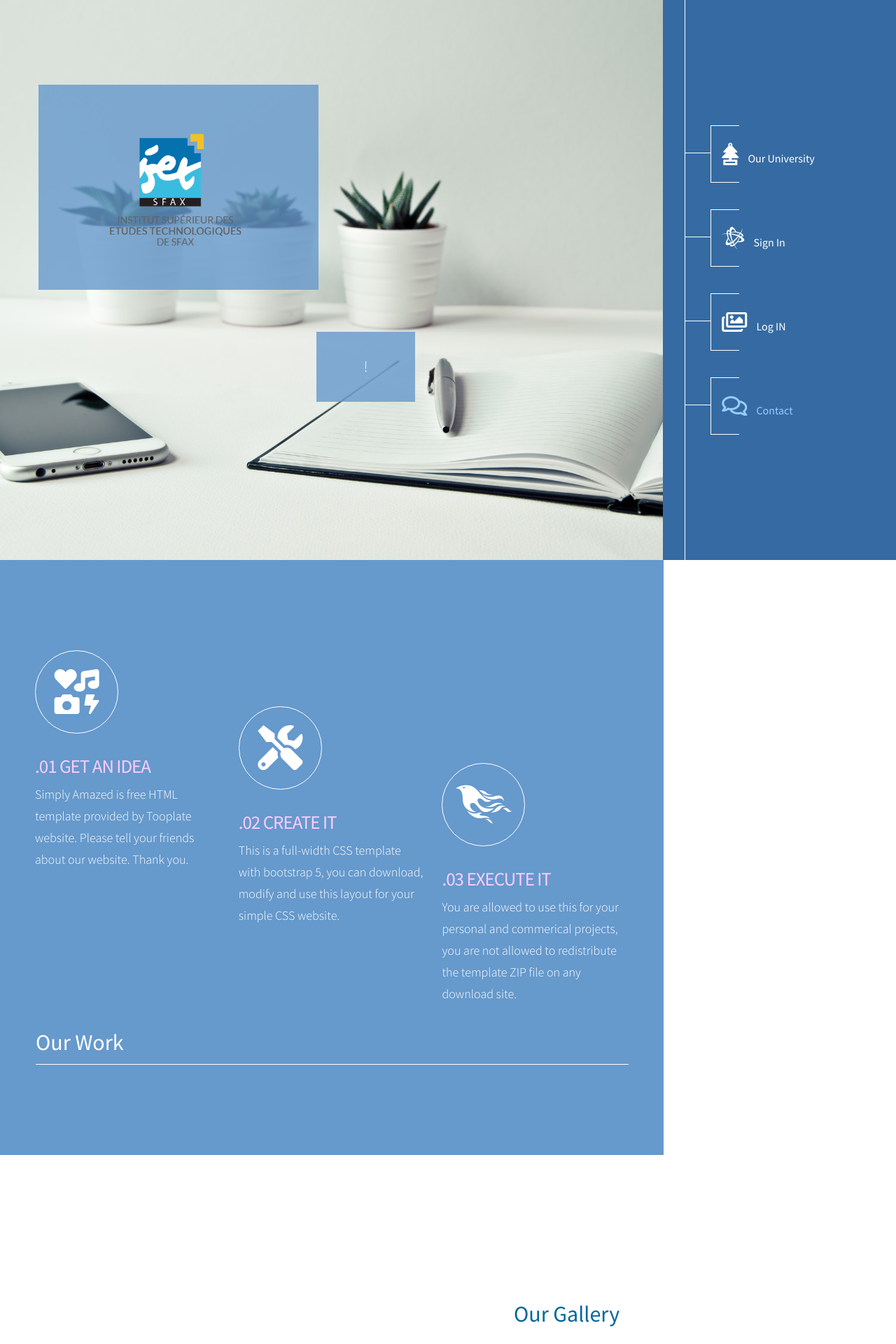
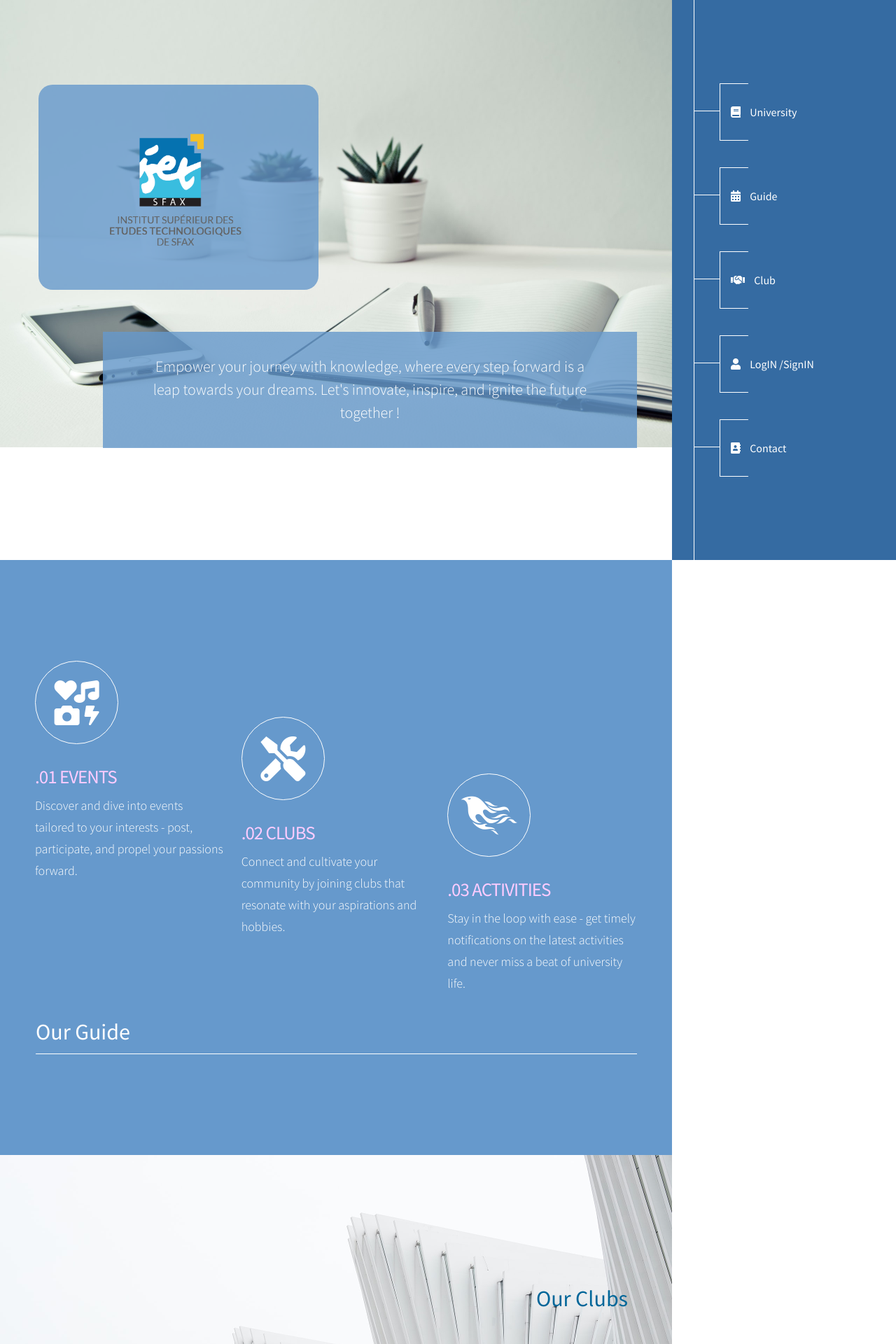
Before and after one commit to Yasmingargouri/myProjectDjango, a Django app: page / in a window 1280 px wide. Shown: the top 1920 px of the page at 70% size. Run offline with Django 5.2, Linux system fonts and the light colour scheme; some libraries are stand-ins or nearby versions.

Commit message:
nav bar done

```diff
--- a/Main/templates/Main.html
+++ b/Main/templates/Main.html
@@ -21,21 +21,25 @@
 
 <body>
     <div id="outer">
-        <header class="header order-last" id="tm-header">
-            <nav class="navbar">
+        <header class="header order-last" id="tm-header" style="width: 25%;">
+            <nav class="navbar" >
                 <div class="collapse navbar-collapse single-page-nav">
                     <ul class="navbar-nav">
                         <li class="nav-item">
-                            <a class="nav-link" href="#section-1"><span class="icn"><i class="fas fa-2x fa-air-freshener"></i></span> Our University</a>
+                            <a class="nav-link" href="#section-1"><span class="icn"><i class="fas fa-book"></i></span> University</a>
                         </li>
                         <li class="nav-item">
-                            <a class="nav-link" href="/signin"><span class="icn"><i class="fab fa-2x fa-battle-net"></i></span> Sign In</a>
+                            <a class="nav-link" href="#section-2"><span class="icn"><i class="fas fa-calendar-alt"></i></span> Guide</a>
                         </li>
                         <li class="nav-item">
-                            <a class="nav-link" href="/login"><span class="icn"><i class="far fa-2x fa-images"></i></span> Log IN</a>
+                            <a class="nav-link" href="#section-3"><span class="icn"><i class="fas fa-handshake"></i></span> Club</a>
                         </li>
                         <li class="nav-item">
-                            <a class="nav-link" href="#section-4"><span class="icn"><i class="far fa-2x fa-comments"></i></span> Contact</a>
+                            <a class="nav-link" href="/login"><span class="icn"><i class="fas fa-user"></i></span> LogIN /  </a><br>
+                            <a class="nav-link" href="/signin">SignIN</a>
+                        </li>
+                        <li class="nav-item">
+                            <a class="nav-link" href="#section-4"><span class="icn"><i class="fas fa-address-book"></i></span> Contact</a>
                         </li>
                     </ul>
                 </div>
@@ -50,14 +54,17 @@
             </span>
         </button>
 
-        <main id="content-box" class="order-first">
-            <div class="banner-section section parallax-window" data-parallax="scroll" data-image-src="{%static 'img/section-1-bg.jpg' %}" id="section-1">
+        <main id="content-box" class="order-first" style="width: 75%;">
+            <div style="background-repeat: no-repeat ;background-image: url('{% static 'img/section-1-bg.jpg' %}'); background-size:100%;">
+
+            <div class="banner-section section parallax-window"  data-parallax="scroll"  id="section-1">
                 <div class="container">
                     <div class="item">
-                        <div class="bg-blue-transparent logo-fa"><span></span> <img width="70%" src="{%static 'img/logo.png' %}"/></div>
-                        <div class="bg-blue-transparent simple"><p> !</p></div>
+                        <div class="bg-blue-transparent logo-fa"style="border-radius:20px;"><span></span> <img width="70%" src="{%static 'img/logo.png' %}"/></div>
+                        <div class="bg-blue-transparent simple"><p>Empower your journey with knowledge, where every step forward is a leap towards your dreams. Let's innovate, inspire, and ignite the future together !</p></div>
                     </div>
                 </div>
+            </div>
             </div>
 
             <section class="work-section section" id="section-2">
@@ -66,39 +73,42 @@
                         <div class="item col-md-4">
                             <div class="tm-work-item-inner">
                                 <div class="icn"><i class="fas fa-2x fa-icons"></i></div>
-                                <h3>.01 Get An Idea</h3>
-                                <p>Simply Amazed is free HTML template provided by Tooplate website. Please tell your friends about our website. Thank you.</p>
+                                <h3>.01 Events</h3>
+                                <p>Discover and dive into events tailored to your interests - post, participate, and propel your passions forward.</p>
                             </div>
                         </div>
                         <div class="item col-md-4 one">
                             <div class="tm-work-item-inner">
                                 <div class="icn"><i class="fas fa-2x fa-tools"></i></div>
-                                <h3>.02 Create It</h3>
-                                <p>This is a full-width CSS template with bootstrap 5, you can download, modify and use this layout for your simple CSS website.</p>
+                                <h3>.02 Clubs</h3>
+                                <p>Connect and cultivate your community by joining clubs that resonate with your aspirations and hobbies.</p>
                             </div>
                         </div>
                         <div class="item col-md-4 two">
                             <div class="tm-work-item-inner">
                                 <div class="icn"><i class="fab fa-2x fa-phoenix-framework"></i></div>
-                                <h3>.03 Execute it</h3>
-                                <p>You are allowed to use this for your personal and commerical projects, you are not allowed to redistribute the template ZIP file on any download site.</p>
+                                <h3>.03 Activities</h3>
+                                <p>Stay in the loop with ease - get timely notifications on the latest activities and never miss a beat of university life.</p>
                             </div>
                         </div>
                     </div>
                     <div class="title">
-                        <h2>Our Work</h2>
+                        <h2>Our Guide</h2>
                     </div>
                 </div>
             </section>
 
+
+            <div style="background-repeat: no-repeat ;background-image: url('{% static 'img/section-3-bg.jpg' %}'); background-size:100%;">
+
             <section class="gallery-section section parallax-window" data-parallax="scroll" data-image-src="img/section-3-bg.jpg" id="section-3">
                 <div class="container">
                     <div class="title text-right">
-                        <h2>Our Gallery</h2>
+                        <h2>Our Clubs</h2>
                     </div>
                     <div class="mx-auto gallery-slider">
                         <figure class="effect-julia item">
-                            <img src="img/gallery-img-01.jpg" alt="Image">
+                            <img src="{%static 'img/gallery-img-01.jpg'%}" alt="Image">
                             <figcaption>
                                 <div>
                                     <p>Julia dances in the deep dark</p>
@@ -107,7 +117,7 @@
                             </figcaption>
                         </figure>
                         <figure class="effect-julia item">
-                            <img src="img/gallery-img-02.jpg" alt="Image">
+                            <img src="{%static 'img/gallery-img-02.jpg'%}" alt="Image">
                             <figcaption>
                                 <div>
                                     <p>Julia dances in the deep dark</p>
@@ -115,72 +125,11 @@
                                 <a href="#">View more</a>
                             </figcaption>
                         </figure>
-                        <figure class="effect-julia item">
-                            <img src="img/gallery-img-03.jpg" alt="Image">
-                            <figcaption>
-                                <div>
-                                    <p>Julia dances in the deep dark</p>
-                                </div>
-                                <a href="#">View more</a>
-                            </figcaption>
-                        </figure>
-                        <figure class="effect-julia item">
-                            <img src="img/gallery-img-04.jpg" alt="Image">
-                            <figcaption>
-                                <div>
-                                    <p>Julia dances in the deep dark</p>
-                                </div>
-                                <a href="#">View more</a>
-                            </figcaption>
-                        </figure>
-                        <figure class="effect-julia item">
-                            <img src="img/gallery-img-05.jpg" alt="Image">
-                            <figcaption>
-                                <div>
-                                    <p>Julia dances in the deep dark</p>
-                                </div>
-                                <a href="#">View more</a>
-                            </figcaption>
-                        </figure>
-                        <figure class="effect-julia item">
-                            <img src="img/gallery-img-06.jpg" alt="Image">
-                            <figcaption>
-                                <div>
-                                    <p>Julia dances in the deep dark</p>
-                                </div>
-                                <a href="#">View more</a>
-                            </figcaption>
-                        </figure>
-                        <figure class="effect-julia item">
-                            <img src="img/gallery-img-07.jpg" alt="Image">
-                            <figcaption>
-                                <div>
-                                    <p>Julia dances in the deep dark</p>
-                                </div>
-                                <a href="#">View more</a>
-                            </figcaption>
-                        </figure>
-                        <figure class="effect-julia item">
-                            <img src="img/gallery-img-08.jpg" alt="Image">
-                            <figcaption>
-                                <div>
-                                    <p>Julia dances in the deep dark</p>
-                                </div>
-                                <a href="#">View more</a>
-                            </figcaption>
-                        </figure>
-                        <figure class="effect-julia item">
-                            <img src="img/gallery-img-09.jpg" alt="Image">
-                            <figcaption>
-                                <div>
-                                    <p>Julia dances in the deep dark</p>
-                                </div>
-                                <a href="#">View more</a>
-                            </figcaption>
-                        </figure>
+
                     </div>
                 </div>
             </section>
+            </div>
 
             <section class="contact-section section" id="section-4">
                 <div class="container">
@@ -246,11 +195,11 @@
             </section>
         </main>
     </div>
-    <script src="js/jquery-3.3.1.min.js"></script>
-    <script src="js/bootstrap.bundle.min.js"></script>
-    <script src="js/jquery.singlePageNav.min.js"></script>
-    <script src="js/slick.js"></script>
-    <script src="js/parallax.min.js"></script>
-    <script src="js/templatemo-script.js"></script>
+    <!--<script src="{% static 'js/jquery-3.3.1.min.js'%}"></script>
+    <script src="{% static 'js/bootstrap.bundle.min.js'%}"></script>
+    <script src="{% static 'js/jquery.singlePageNav.min.js'%}"></script>
+    <script src="{% static 'js/slick.js'%}"></script>
+    <script src="{% static 'js/parallax.min.js'%}"></script>
+    <script src="{% static 'js/templatemo-script.js'%}"></script>-->
 </body>
 </html>
```
Also changed, not shown: Main/static/css/slick.css.
